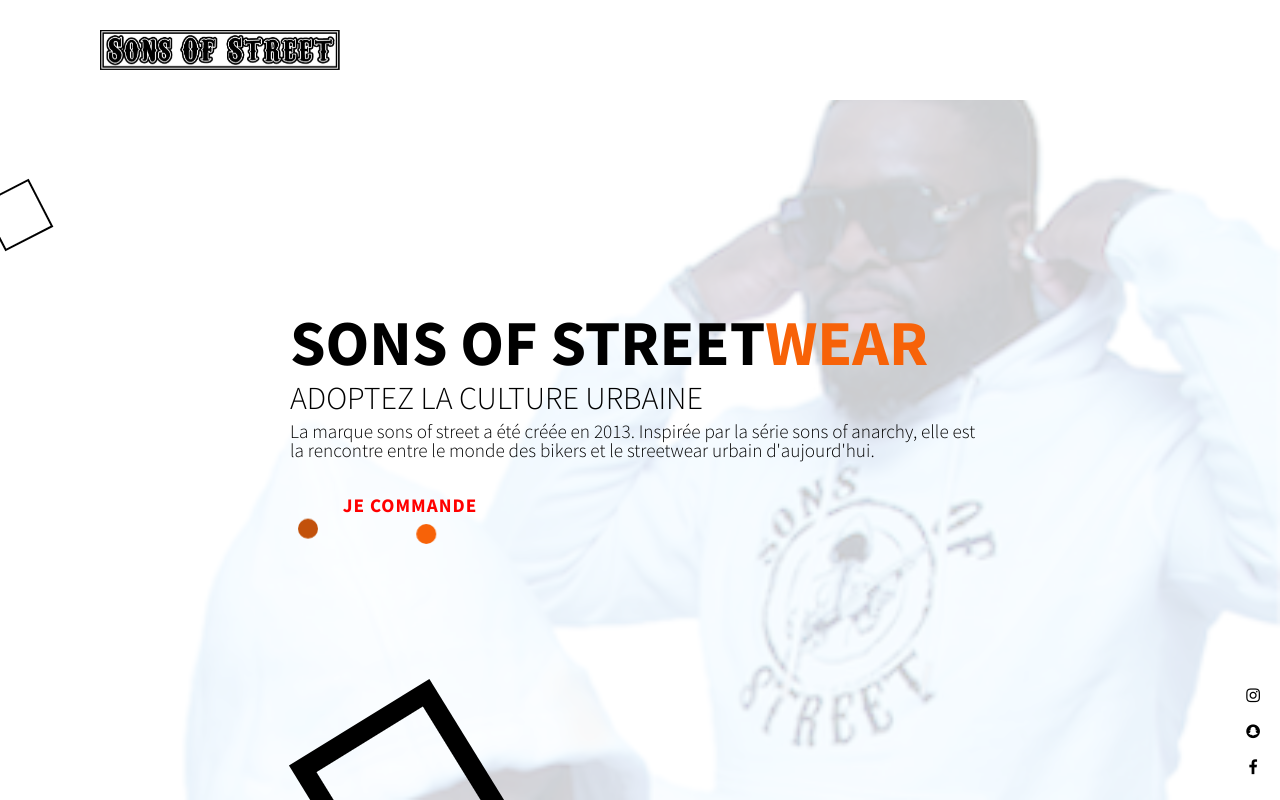
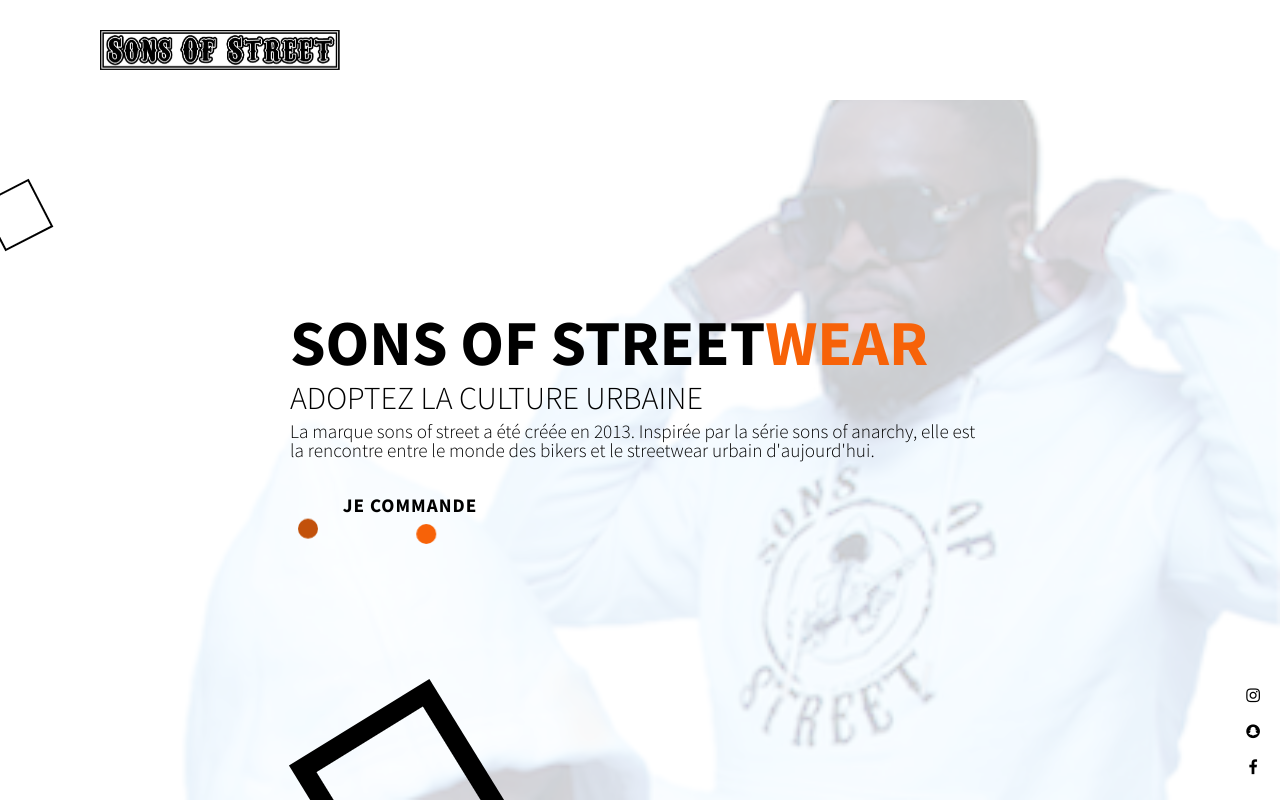
Before and after one commit to YMOHMOH/Ecommerce-SonsOfStreetwear, a React (Create React App) app: page / in a window 1280 px wide. Built offline with nearby package versions, Linux system fonts and the light colour scheme; no server answers.

Commit message:
smooth scroll

```diff
--- a/src/Containers/HomeScreen/index.js
+++ b/src/Containers/HomeScreen/index.js
@@ -46,6 +46,7 @@
               smooth={true}
               offset={-80}
               duration={1000}
+              delay={500}
             >
               JE COMMANDE
             </Link>
--- a/src/styled/lib.js
+++ b/src/styled/lib.js
@@ -448,7 +448,6 @@
     animation-delay: 2.5s;
     cursor: pointer;
     margin-bottom: 1rem;
-    color: #f00;
 
     &::after,
     &::before {
```
Also changed, not shown: 1 other file (tests, documents, lock files or other folders).
